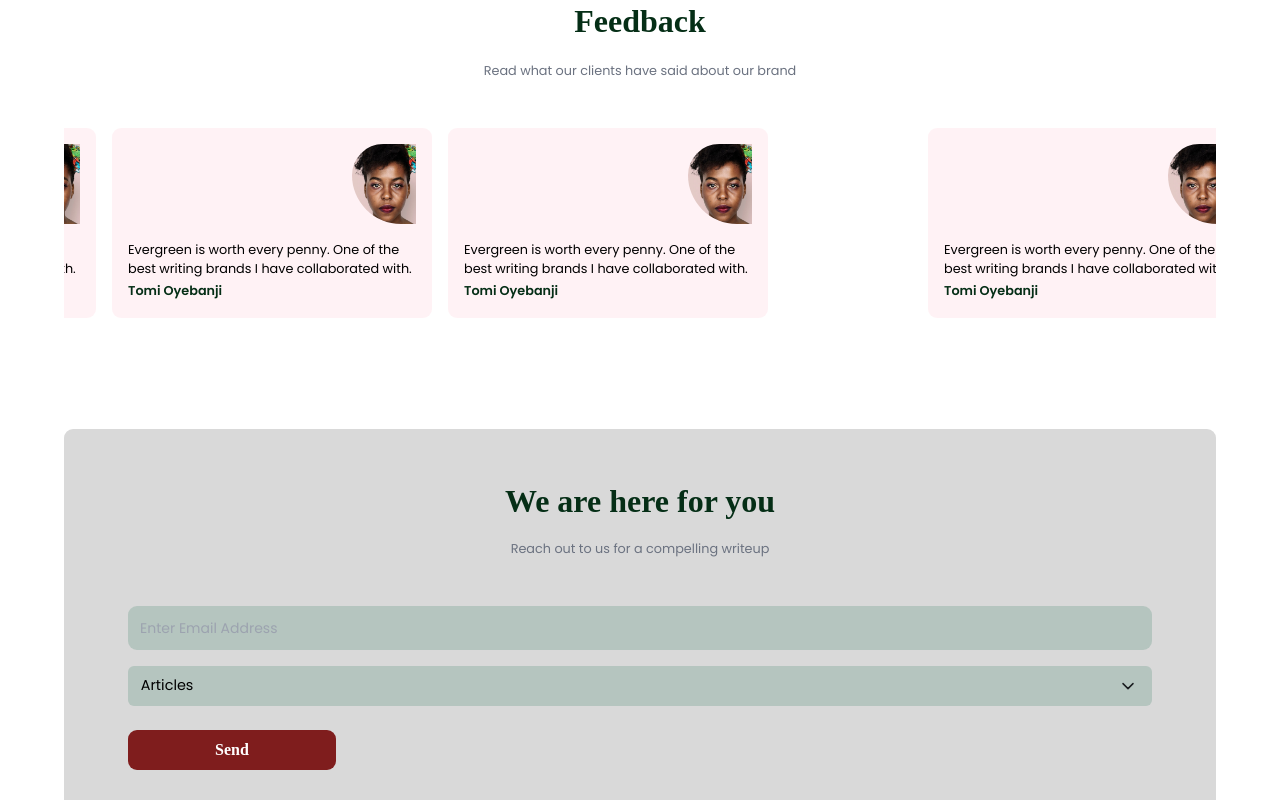
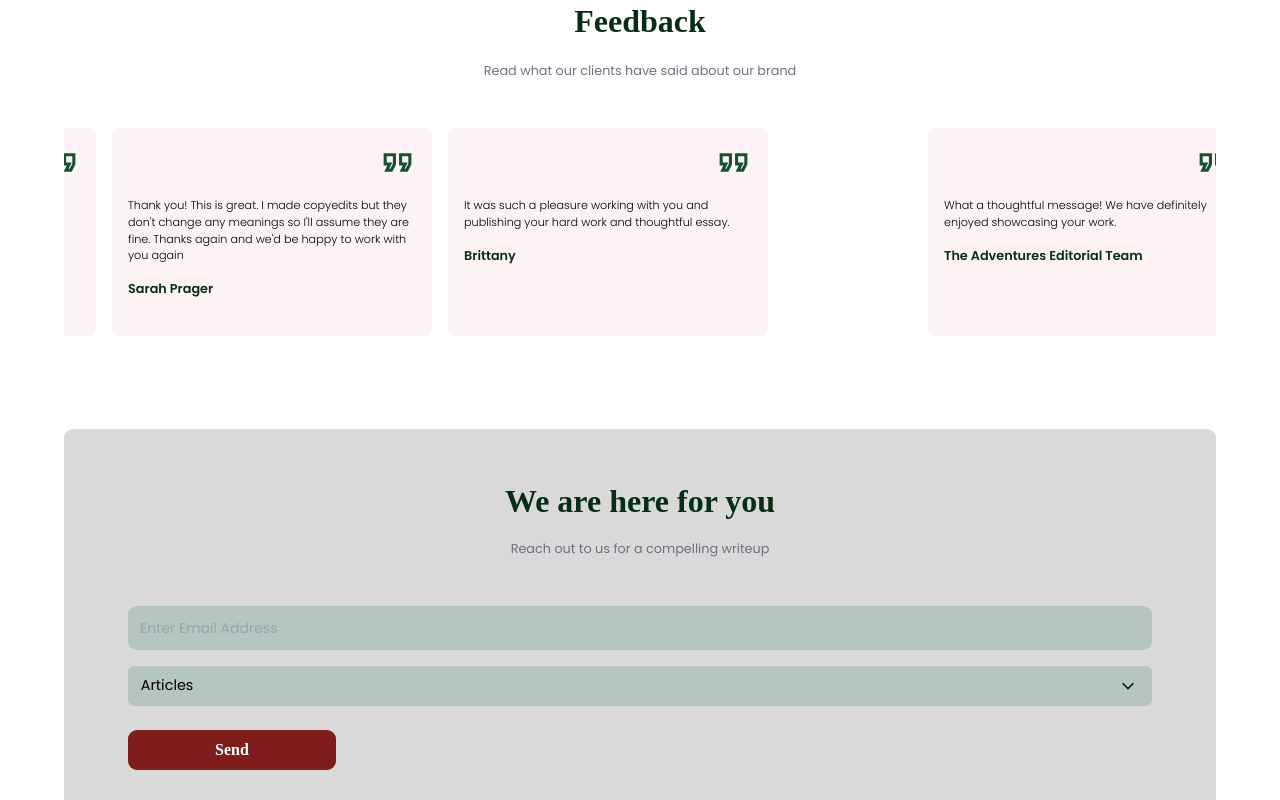
Before and after one commit to davidfayanju1/Evergreen, a React (Vite) app: page / in a window 1280 px wide. Shown: the part 2080-2880 px from the top of the page. Built offline with nearby package versions, Linux system fonts and the light colour scheme; a web font is replaced by a local one.

Commit message:
Some more changes

```diff
--- a/package.json
+++ b/package.json
@@ -10,6 +10,7 @@
     "preview": "vite preview"
   },
   "dependencies": {
+    "aos": "^2.3.4",
     "framer-motion": "^11.15.0",
     "react": "^18.3.1",
     "react-dom": "^18.3.1",
--- a/src/components/common/Footer.jsx
+++ b/src/components/common/Footer.jsx
@@ -24,6 +24,10 @@ const Footer = () => {
       name: "Testimonials",
       url: "testimonials",
     },
+    {
+      name: "Contact",
+      url: "mailto:davidfayanju01@gmail.com",
+    },
   ];
 
   const secondLinks = [
@@ -34,10 +38,6 @@ const Footer = () => {
     {
       name: "Terms & Conditions",
       url: "/terms_conditions",
-    },
-    {
-      name: "Contact",
-      url: "/contact",
     },
   ];
 
@@ -70,7 +70,13 @@ const Footer = () => {
 
             {links.map((item) => (
               <button
-                onClick={() => scrollToSection(item.url)}
+                onClick={() => {
+                  if (item.name === "Contact") {
+                    window.location.href = item.url;
+                  } else {
+                    scrollToSection(item.url);
+                  }
+                }}
                 className="outline-none block mb-2 text-white text-[.8rem] border-none"
               >
                 {item.name}
@@ -78,17 +84,25 @@ const Footer = () => {
             ))}
           </div>
 
-          <div className="first-container">
+          {/* <div className="first-container">
             <h2 className="font-semibold text-[1rem] text-white mb-2">
               Legal Issues
             </h2>
 
             {secondLinks.map((item) => (
-              <button className="outline-none mb-2 block text-[.8rem] border-none text-white">
+              <button
+                key={item.url}
+                onClick={() => {
+                  if (item.name === "Contact") {
+                    window.location.href = item.url;
+                  }
+                }}
+                className="outline-none mb-2 block text-[.8rem] border-none text-white"
+              >
                 {item.name}
               </button>
             ))}
-          </div>
+          </div> */}
         </div>
 
         <div className="input-container">
@@ -98,7 +112,7 @@ const Footer = () => {
 
           <div className="form-container bg-white flex rounded-[9px] md:w-[20rem] w-full h-[3rem] items-center justify-start gap-3">
             <input
-              type="text"
+              type="email"
               className="bg-transparent outline-none border-none px-[1rem] w-[85%]"
               placeholder="Enter your email"
             />
--- a/src/pages/Home.jsx
+++ b/src/pages/Home.jsx
@@ -6,9 +6,11 @@ import { FaLinkedinIn } from "react-icons/fa";
 import { Link } from "react-router-dom";
 import { TbPencilStar } from "react-icons/tb";
 import Marquee from "react-fast-marquee";
-
+import AOS from "aos";
 import Slider from "react-slick";
 import FadeLayout from "../layout/FadeLayout";
+import { useEffect } from "react";
+import { MdOutlineFormatQuote } from "react-icons/md";
 
 const Home = () => {
   const settings = {
@@ -49,21 +51,25 @@ const Home = () => {
     "Personal Statements",
   ];
 
+  useEffect(() => {
+    AOS.init();
+  }, []);
+
   const testimonials = [
     {
-      name: "Evergreen is worth every penny. One of the best writing brands I have collaborated with.",
+      name: "What a thoughtful message! We have definitely enjoyed showcasing your work.",
       img: "/images/woman.png",
-      author: "Tomi Oyebanji",
+      author: "The Adventures Editorial Team",
     },
     {
-      name: "Evergreen is worth every penny. One of the best writing brands I have collaborated with.",
+      name: "Thank you! This is great. I made copyedits but they don't change any meanings so I'll assume they are fine. Thanks again and we'd be happy to work with you again ",
       img: "/images/woman.png",
-      author: "Tomi Oyebanji",
+      author: "Sarah Prager",
     },
     {
-      name: "Evergreen is worth every penny. One of the best writing brands I have collaborated with.",
+      name: "It was such a pleasure working with you and publishing your hard work and thoughtful essay.",
       img: "/images/woman.png",
-      author: "Tomi Oyebanji",
+      author: "Brittany",
     },
   ];
 
@@ -82,6 +88,8 @@ const Home = () => {
       <div className="page_container min-h-screen">
         <FadeLayout delay={0.4}>
           <section
+            data-aos="fade-up"
+            data-aos-duration="700"
             id="Hero"
             className="hero md:h-[32rem] h-[37rem] pt-[6.5rem] !bg-green-200/50 py-[2rem] md:gap-4 gap-8 md:px-[4rem] px-[1rem] flex items-center justify-between md:flex-row flex-col w-full "
           >
@@ -271,17 +279,18 @@ const Home = () => {
               // play={isplaying}
             >
               {testimonials.map((item) => (
-                <div className="card-container ml-4 w-[20rem] bg-[#FFA6BD26] rounded-[9px] p-4">
+                <div className="card-container ml-4 w-[20rem] bg-[#FFA6BD26] rounded-[9px] min-h-[13rem] p-4">
                   <div className="image-section flex justify-end">
-                    <img
+                    <MdOutlineFormatQuote size={37} color="#14532D" />
+                    {/* <img
                       src={item.img}
                       alt=""
                       className="rounded-tl-[3.7rem] h-[5rem] w-[4rem] rounded-bl-[5.8rem]"
-                    />
+                    /> */}
                   </div>
 
                   <div className="text-section mt-4">
-                    <blockquote className="text-[.8rem] text-black block">
+                    <blockquote className="text-[.7rem] mb-3 font-light text-black block">
                       {item.name}
                     </blockquote>
 
```
Also changed, not shown: 1 other file (tests, documents, lock files or other folders).
